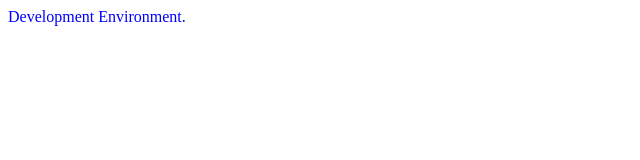
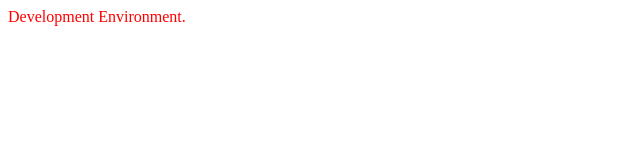
Before and after one commit to udipc-cuelogic/Project-Training, a plain HTML site: page index.html in a window 1280 px wide. Shown: the whole page, without its empty margins (0-640 px from the left). Drawn offline with Linux system fonts and the light colour scheme.

Commit message:
Rollback

```diff
--- a/index.html
+++ b/index.html
@@ -2,7 +2,9 @@
 <header><title>This is title</title>
 <style type="text/css">
 body{
-    color:blue;
+
+    color:#FF0000;
+>>>>>>> 41a27ac... Color changed to red
 }
 </style>
 </header>
```
